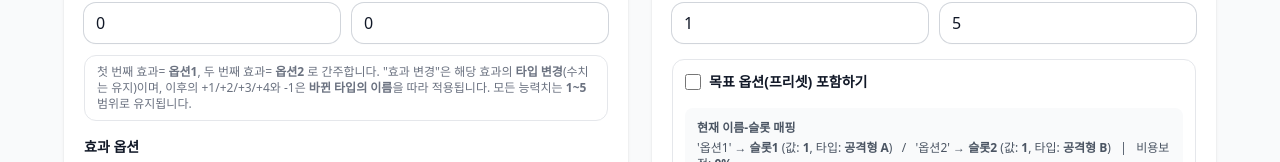
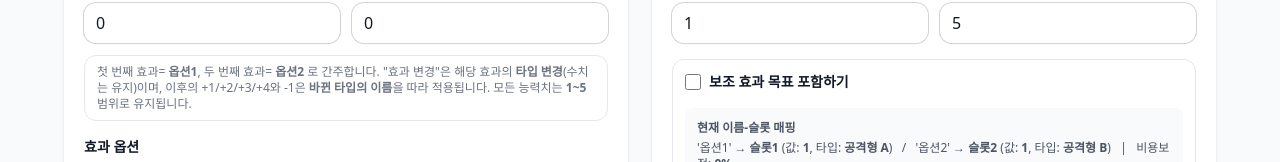
Before and after one commit to Galaxykong/LostArk_Geminator, a React (Vite) app: page / in a window 1280 px wide. Shown: the part 281-443 px from the top of the page. Built offline with nearby package versions, Linux system fonts and the light colour scheme.

Commit message:
Add files via upload

```diff
--- a/src/App.tsx
+++ b/src/App.tsx
@@ -499,8 +499,7 @@
     setResult({ pRollNow, pChangeNow, pFromScratch, recommend });
 
     // [NEW] 계산 직후 현재 4개 후보를 가중치로 생성해 아래 버튼으로 보여줌
-    regenCurrent4Weighted();
-    setComputed(true);
+      setComputed(true);
   }
 
   // 실제 진행: 현재 4개 중 하나 적용
@@ -746,7 +745,7 @@
             <div className="mt-3 p-3 border rounded-xl">
               <label className="inline-flex items-center gap-2">
                 <input type="checkbox" className="w-4 h-4 accent-indigo-600" checked={includeOptions} onChange={(e)=>setIncludeOptions(e.target.checked)} />
-                <span className="text-sm font-semibold">목표 옵션(프리셋) 포함하기</span>
+                <span className="text-sm font-semibold">보조 효과 목표 포함하기</span>
               </label>
 
               {includeOptions && (
```
